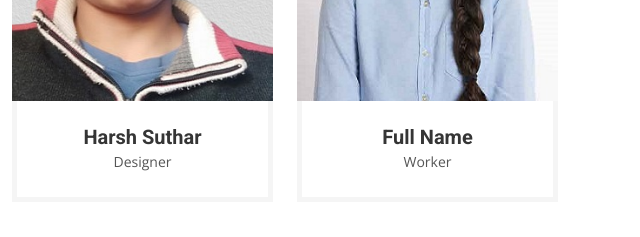
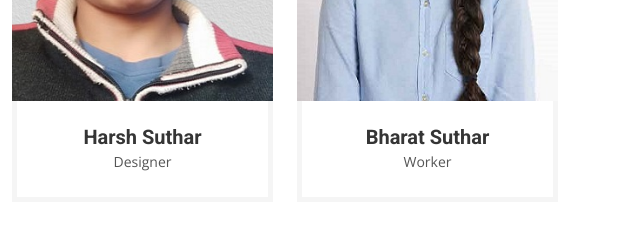
Before and after one commit to krishnaart2018/Krishna_Art, a plain HTML site: page about.html in a window 1280 px wide. Shown: the part 1860-2097 px from the top of the page, 640-1280 px from the left. Drawn offline with nearby package versions, Linux system fonts and the light colour scheme.

Commit message:
17112024

```diff
--- a/about.html
+++ b/about.html
@@ -404,7 +404,7 @@
               <div
                 class="text-center border border-5 border-light border-top-0 p-4"
               >
-                <h5 class="mb-0">Full Name</h5>
+                <h5 class="mb-0">Bharat Suthar</h5>
                 <small>Worker</small>
               </div>
             </div>
```
